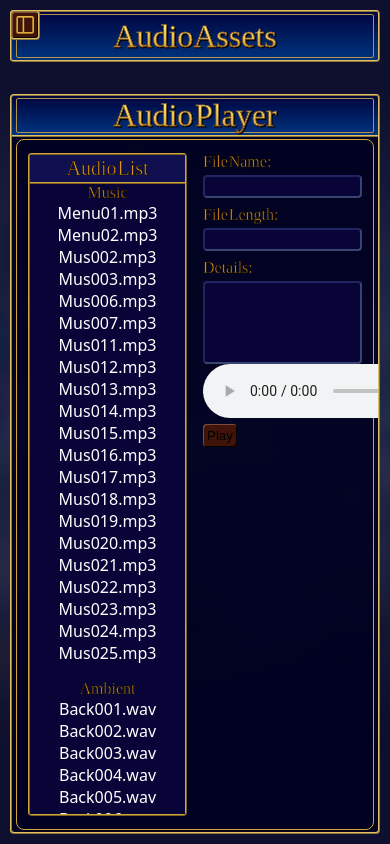
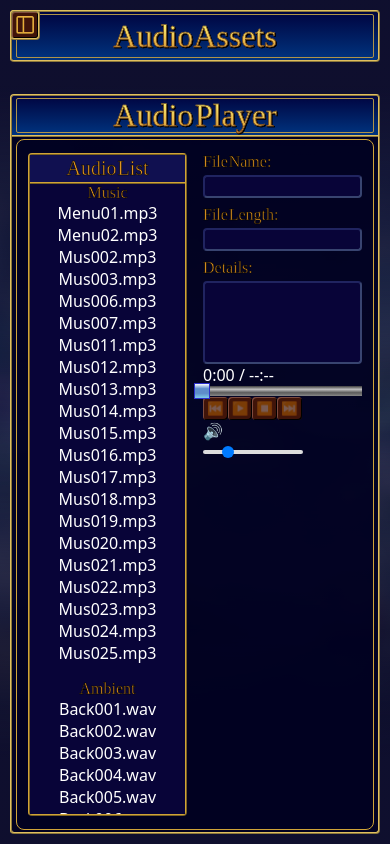
Before and after one commit to MGSimard/myth-war-archive-v2, a React (Vite) app: page /assets/audio in a window 390 px wide. Built offline with nearby package versions, Linux system fonts and the light colour scheme; a web font is replaced by a local one.

Commit message:
Imported most of my logic from nextgen, gonna work on the UI first before going through it and fixing stuff

```diff
--- a/src/_components/AudioControls.tsx
+++ b/src/_components/AudioControls.tsx
@@ -6,36 +6,136 @@ const toLogarithmicVolume = (value: number) => {
   return Math.min(Math.max(logarithmicVolume, 0), 1);
 };
 
+const formatTime = (seconds: number) => {
+  if (!isFinite(seconds) || seconds === 0) return "0:00";
+  const minutes = Math.floor(seconds / 60);
+  const remainingSeconds = Math.floor(seconds % 60);
+  return `${minutes}:${remainingSeconds.toString().padStart(2, "0")}`;
+};
+
+const initialVolume = 25;
+
 interface AudioControlsProps {
-  selectedTrack: TrackTypes | null;
+  currentTrack: TrackTypes | null;
   tracks: TrackTypes[];
-  onTrackChange: (track: TrackTypes) => void;
+  changeTrack: (track: TrackTypes) => void;
 }
 
-export default function AudioControls({ selectedTrack, tracks, onTrackChange }: AudioControlsProps) {
+export default function AudioControls({ currentTrack, tracks, changeTrack }: AudioControlsProps) {
+  const [duration, setDuration] = useState(0);
+  const [currentTime, setCurrentTime] = useState(0);
+  const [isPlaying, setIsPlaying] = useState(false);
+  const [isLoading, setIsLoading] = useState(true);
+  const [wasPlayingBeforeSeek, setWasPlayingBeforeSeek] = useState(false);
+  const [isSeekDragging, setIsSeekDragging] = useState(false);
+  const [isVolumeDragging, setIsVolumeDragging] = useState(false);
+  const [volume, setVolume] = useState(initialVolume);
+
   const audioPlayerRef = useRef<HTMLAudioElement>(null);
-  const [isPlaying, setIsPlaying] = useState(false);
+  const seekerRef = useRef<HTMLDivElement>(null);
+  const volumeRef = useRef<HTMLDivElement>(null);
 
-  /** FUNCTIONALITIES
-   * - Play/Pause
-   * - Stop (Pause + Reset to 0)
-   * - Next/previous track
-   * - Volume Slider (Logarithmic)
-   * - Seek bar (Pointer capture)
-   * - Display current time and duration
-   */
+  // Reset state when track changes
+  useEffect(() => {
+    setDuration(0);
+    setCurrentTime(0);
+    setIsLoading(true);
+    setIsPlaying(false); // Reset playing state when track changes
+  }, [currentTrack]);
 
-  /** CONSTRAINTS
-   * - One playing at a time
-   * - Logarthmic volume curve
-   * - If playing and seeking, resume play on seek end
-   * - If paused and seeking, keep paused on seek end
-   * - Capture pointer when seeking so your cursor can be off the bar
-   * - Use signals for event cleanups
-   * - If skip next at last track, play first track
-   * - If skip previous at first track, play last track
-   * - Do not autoplay to next track on track end (This isn't an album player, transitions to SFX)
-   */
+  // Set initial volume with logarithmic scaling
+  useEffect(() => {
+    const audioPlayer = audioPlayerRef.current;
+    if (!audioPlayer) return;
+    audioPlayer.volume = toLogarithmicVolume(initialVolume);
+  }, []);
+
+  // Set up audio event listeners with proper cleanup
+  useEffect(() => {
+    const audioPlayer = audioPlayerRef.current;
+    if (!audioPlayer) return;
+
+    const controller = new AbortController();
+    const signal = controller.signal;
+
+    const updateDuration = () => {
+      setDuration(audioPlayer.duration);
+      setIsLoading(false);
+    };
+
+    const updateCurrentTime = () => {
+      setCurrentTime(audioPlayer.currentTime);
+      if (duration === 0 && audioPlayer.duration > 0) {
+        setDuration(audioPlayer.duration);
+        setIsLoading(false);
+      }
+    };
+
+    const handleCanPlay = () => {
+      if (duration === 0 && audioPlayer.duration > 0) {
+        setDuration(audioPlayer.duration);
+      }
+      setIsLoading(false);
+    };
+
+    const handlePlay = () => setIsPlaying(true);
+    const handlePause = () => setIsPlaying(false);
+
+    const handleError = () => {
+      audioPlayer.pause();
+      setIsPlaying(false);
+      setIsLoading(false);
+    };
+
+    // Handle ready state on mount
+    if (audioPlayer.readyState >= 2 && audioPlayer.duration) {
+      setDuration(audioPlayer.duration);
+      setIsLoading(false);
+    }
+
+    audioPlayer.addEventListener("loadedmetadata", updateDuration, { signal });
+    audioPlayer.addEventListener("timeupdate", updateCurrentTime, { signal });
+    audioPlayer.addEventListener("canplay", handleCanPlay, { signal });
+    audioPlayer.addEventListener("play", handlePlay, { signal });
+    audioPlayer.addEventListener("pause", handlePause, { signal });
+    audioPlayer.addEventListener("error", handleError, { signal });
+
+    return () => {
+      controller.abort();
+    };
+  }, [currentTrack, duration]);
+
+  // Update volume when changed
+  useEffect(() => {
+    const audioPlayer = audioPlayerRef.current;
+    if (audioPlayer) {
+      audioPlayer.volume = toLogarithmicVolume(volume);
+    }
+  }, [volume]);
+
+  const handlePreviousTrack = () => {
+    if (!currentTrack) return;
+    const currentIndex = tracks.findIndex((track) => track.file === currentTrack.file);
+    const prevIndex = (currentIndex - 1 + tracks.length) % tracks.length;
+    const prevTrack = tracks[prevIndex];
+    if (prevTrack) {
+      requestAnimationFrame(() => {
+        changeTrack(prevTrack);
+      });
+    }
+  };
+
+  const handleNextTrack = () => {
+    if (!currentTrack) return;
+    const currentIndex = tracks.findIndex((track) => track.file === currentTrack.file);
+    const nextIndex = (currentIndex + 1) % tracks.length;
+    const nextTrack = tracks[nextIndex];
+    if (nextTrack) {
+      requestAnimationFrame(() => {
+        changeTrack(nextTrack);
+      });
+    }
+  };
 
   const handlePlayPause = () => {
     const audioPlayer = audioPlayerRef.current;
@@ -48,13 +148,173 @@ export default function AudioControls({ selectedTrack, tracks, onTrackChange }:
     }
   };
 
+  const handleStop = () => {
+    const audioPlayer = audioPlayerRef.current;
+    if (!audioPlayer) return;
+
+    audioPlayer.pause();
+    audioPlayer.currentTime = 0;
+    setCurrentTime(0);
+  };
+
+  // Seek bar handlers
+  const handleSeekStart = (e: React.PointerEvent<HTMLDivElement>) => {
+    const seekBar = seekerRef.current;
+    if (!seekBar) return;
+
+    seekBar.setPointerCapture(e.pointerId);
+    setIsSeekDragging(true);
+    setWasPlayingBeforeSeek(isPlaying);
+    if (isPlaying) audioPlayerRef.current?.pause();
+    updateSeekPosition(e);
+  };
+
+  const handleSeeking = (e: React.PointerEvent<HTMLDivElement>) => {
+    if (!isSeekDragging) return;
+    updateSeekPosition(e);
+  };
+
+  const handleSeekEnd = (e: React.PointerEvent<HTMLDivElement>) => {
+    const seekBar = seekerRef.current;
+    if (!seekBar || !isSeekDragging) return;
+
+    seekBar.releasePointerCapture(e.pointerId);
+    setIsSeekDragging(false);
+
+    if (wasPlayingBeforeSeek) {
+      audioPlayerRef.current?.play().catch((err) => console.error("Error resuming:", err));
+    }
+  };
+
+  const updateSeekPosition = (e: React.PointerEvent<HTMLDivElement>) => {
+    const seekBar = seekerRef.current;
+    const audio = audioPlayerRef.current;
+    if (!seekBar || !audio || duration <= 0) return;
+
+    const rect = seekBar.getBoundingClientRect();
+    const position = Math.max(0, Math.min((e.clientX - rect.left) / rect.width, 1));
+    const newTime = position * duration;
+    audio.currentTime = newTime;
+    setCurrentTime(newTime);
+  };
+
+  // Volume handlers
+  const handleVolumeStart = (e: React.PointerEvent<HTMLDivElement>) => {
+    const volumeBar = volumeRef.current;
+    if (!volumeBar) return;
+
+    volumeBar.setPointerCapture(e.pointerId);
+    setIsVolumeDragging(true);
+    updateVolumePosition(e);
+  };
+
+  const handleVolumeMove = (e: React.PointerEvent<HTMLDivElement>) => {
+    if (!isVolumeDragging) return;
+    updateVolumePosition(e);
+  };
+
+  const handleVolumeEnd = (e: React.PointerEvent<HTMLDivElement>) => {
+    const volumeBar = volumeRef.current;
+    if (!volumeBar || !isVolumeDragging) return;
+
+    volumeBar.releasePointerCapture(e.pointerId);
+    setIsVolumeDragging(false);
+  };
+
+  const updateVolumePosition = (e: React.PointerEvent<HTMLDivElement>) => {
+    const volumeBar = volumeRef.current;
+    if (!volumeBar) return; // Fixed: removed duration check for volume
+
+    const rect = volumeBar.getBoundingClientRect();
+    const position = Math.max(0, Math.min((e.clientX - rect.left) / rect.width, 1));
+    const newVolume = position * 100;
+    setVolume(newVolume);
+  };
+
+  const progressPercentage = duration > 0 ? (currentTime / duration) * 100 : 0;
+
   return (
-    <div>
-      <audio ref={audioPlayerRef} controls src={selectedTrack?.link || undefined} />
+    <div className="audio-controls">
+      <audio ref={audioPlayerRef} src={currentTrack?.link || undefined} preload="metadata" />
 
-      <button type="button" onClick={handlePlayPause}>
-        {isPlaying ? "Pause" : "Play"}
-      </button>
+      <div className="time-display">
+        {formatTime(currentTime)} / {isLoading ? "--:--" : formatTime(duration)}
+      </div>
+
+      <div className="controls-section">
+        <div
+          ref={seekerRef}
+          className="seek-wrapper"
+          aria-label="Seek"
+          onPointerDown={handleSeekStart}
+          onPointerMove={handleSeeking}
+          onPointerUp={handleSeekEnd}
+          onPointerCancel={handleSeekEnd}>
+          <div id="seek-track">
+            <div id="seek-progress" style={{ width: `${progressPercentage}%` }} />
+          </div>
+        </div>
+
+        <button type="button" onClick={handlePreviousTrack} disabled={!currentTrack} aria-label="Previous track">
+          ⏮️
+        </button>
+        <button
+          type="button"
+          onClick={handlePlayPause}
+          disabled={!currentTrack || isLoading}
+          aria-label={isPlaying ? "Pause" : "Play"}>
+          {isPlaying ? "⏸️" : "▶️"}
+        </button>
+        <button type="button" disabled={!isPlaying} onClick={handleStop} aria-label="Stop">
+          ⏹️
+        </button>
+        <button type="button" onClick={handleNextTrack} disabled={!currentTrack} aria-label="Next track">
+          ⏭️
+        </button>
+        <div id="volume-control">
+          <span>🔊</span>
+          <div
+            ref={volumeRef}
+            className="volume-wrapper"
+            aria-label="Volume"
+            onPointerDown={handleVolumeStart}
+            onPointerMove={handleVolumeMove}
+            onPointerUp={handleVolumeEnd}
+            onPointerCancel={handleVolumeEnd}
+            style={{
+              position: "relative",
+              width: "100px",
+              height: "20px",
+              cursor: "pointer",
+              display: "flex",
+              alignItems: "center",
+            }}>
+            <div
+              className="volume-track"
+              style={{
+                width: "100%",
+                height: "4px",
+                background: "#ddd",
+                borderRadius: "2px",
+                position: "relative",
+              }}>
+              <div
+                className="volume-thumb"
+                style={{
+                  left: `${volume}%`,
+                  position: "absolute",
+                  top: "50%",
+                  width: "12px",
+                  height: "12px",
+                  background: "#007bff",
+                  borderRadius: "50%",
+                  transform: "translate(-50%, -50%)",
+                }}
+              />
+            </div>
+          </div>
+        </div>
+      </div>
     </div>
   );
 }
--- a/src/_components/AudioPlayer.tsx
+++ b/src/_components/AudioPlayer.tsx
@@ -13,7 +13,7 @@ export interface TrackTypes {
 const flatTracks = Object.values(tracks).flat();
 
 export function AudioPlayer() {
-  const [selectedTrack, setSelectedTrack] = useState<TrackTypes | null>(null);
+  const [currentTrack, setCurrentTrack] = useState<TrackTypes | null>(null);
 
   return (
     <>
@@ -31,8 +31,8 @@ export function AudioPlayer() {
                     <button
                       type="button"
                       aria-label={`Select ${track.file}`}
-                      onClick={() => setSelectedTrack(track)}
-                      className={selectedTrack?.file === track.file ? "selected" : ""}>
+                      onClick={() => setCurrentTrack(track)}
+                      className={currentTrack?.file === track.file ? "selected" : ""}>
                       {track.file}
                     </button>
                   </li>
@@ -46,23 +46,23 @@ export function AudioPlayer() {
         <div id="audio-info" aria-atomic="true" aria-live="polite" aria-label="Current Track Information">
           <label htmlFor="audio-file-name">
             <span className="label">File Name:</span>
-            <input id="audio-file-name" type="text" value={selectedTrack?.file || ""} readOnly />
+            <input id="audio-file-name" type="text" value={currentTrack?.file || ""} readOnly />
           </label>
           <label htmlFor="audio-length">
             <span className="label">File Length:</span>
             <input
               id="audio-length"
               type="text"
-              value={selectedTrack?.length ? formatMmSs(selectedTrack.length) : ""}
+              value={currentTrack?.length ? formatMmSs(currentTrack.length) : ""}
               readOnly
             />
           </label>
           <label htmlFor="audio-details">
             <span className="label">Details:</span>
-            <textarea id="audio-details" value={selectedTrack?.description || ""} readOnly rows={5} />
+            <textarea id="audio-details" value={currentTrack?.description || ""} readOnly rows={5} />
           </label>
         </div>
-        <AudioControls selectedTrack={selectedTrack} tracks={flatTracks} onTrackChange={setSelectedTrack} />
+        <AudioControls currentTrack={currentTrack} tracks={flatTracks} changeTrack={setCurrentTrack} />
       </div>
     </>
   );
--- a/src/_styles/global.css
+++ b/src/_styles/global.css
@@ -938,7 +938,37 @@ textarea[readonly] {
   max-width: 100%;
   resize: none;
 }
-
+/* AUDIO CONTROLS */
+#seek-track {
+  --trackHeight: 1rem;
+  position: relative;
+  width: 100%;
+  height: 1rem;
+  background: linear-gradient(to bottom, oklch(0.3677 0 0), oklch(0.8047 0 0), oklch(0.4748 0 0), oklch(0.6268 0 0));
+}
+#seek-progress {
+  position: absolute;
+  height: 100%;
+  background: linear-gradient(to bottom, #427367, #48a4a5, #81c7c7);
+}
+#seek-progress::after {
+  --thumbSize: calc(var(--trackHeight) * 1.4);
+  content: "";
+  position: absolute;
+  transform: translateY(-50%);
+  top: 50%;
+  right: calc(var(--thumbSize) / -2);
+  width: var(--thumbSize);
+  height: var(--thumbSize);
+  border: 0.1rem solid oklch(0.4335 0.2324 270.38);
+  background: linear-gradient(
+    to bottom,
+    oklch(0.9909 0.0029 264.54),
+    oklch(0.6358 0.1057 255.4),
+    oklch(0.6358 0.1057 255.4),
+    oklch(0.805 0.085 222.41)
+  );
+}
 /* MEDIA QUERIES */
 @media only screen and (max-width: 1200px) {
   .regions-grid {
```
